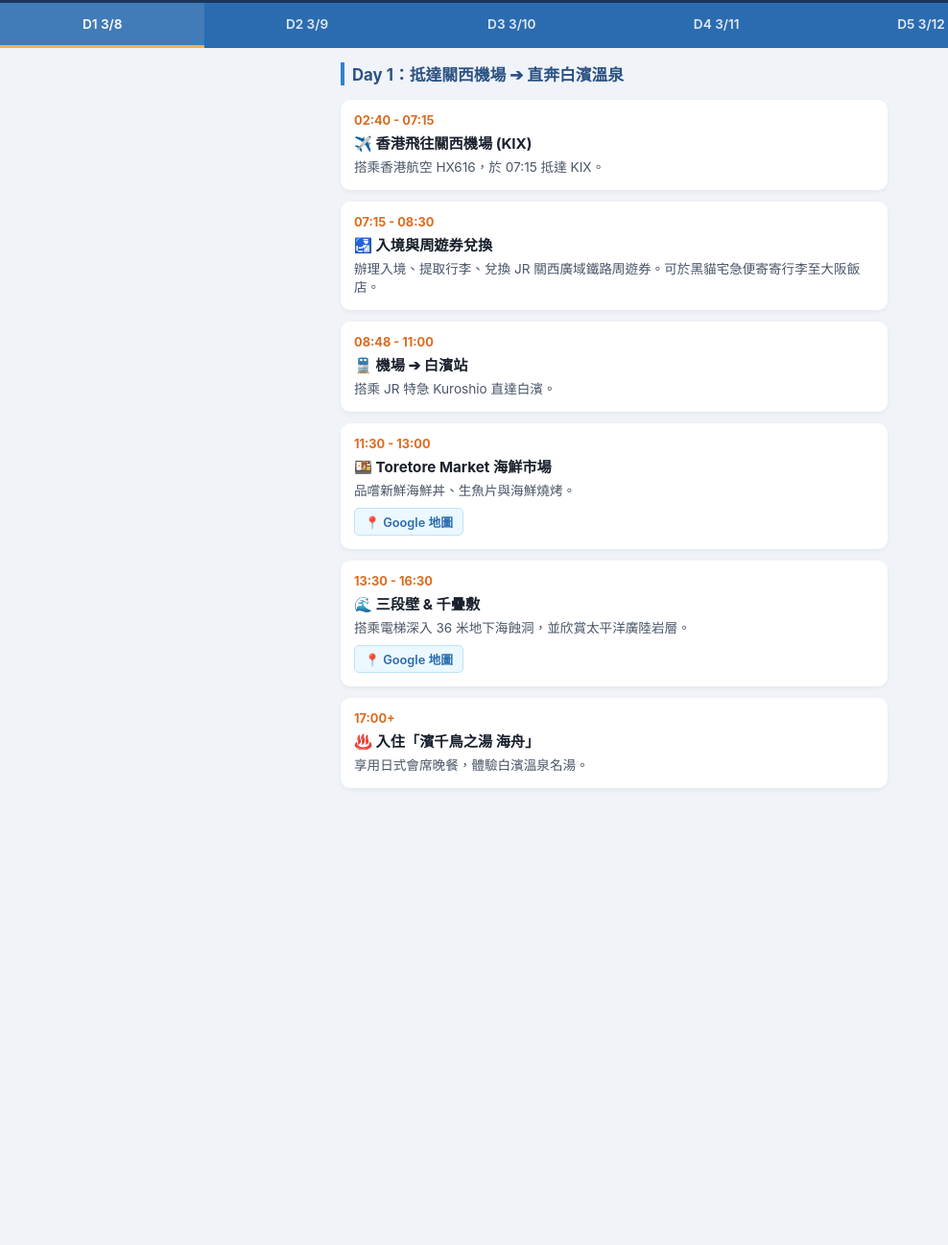
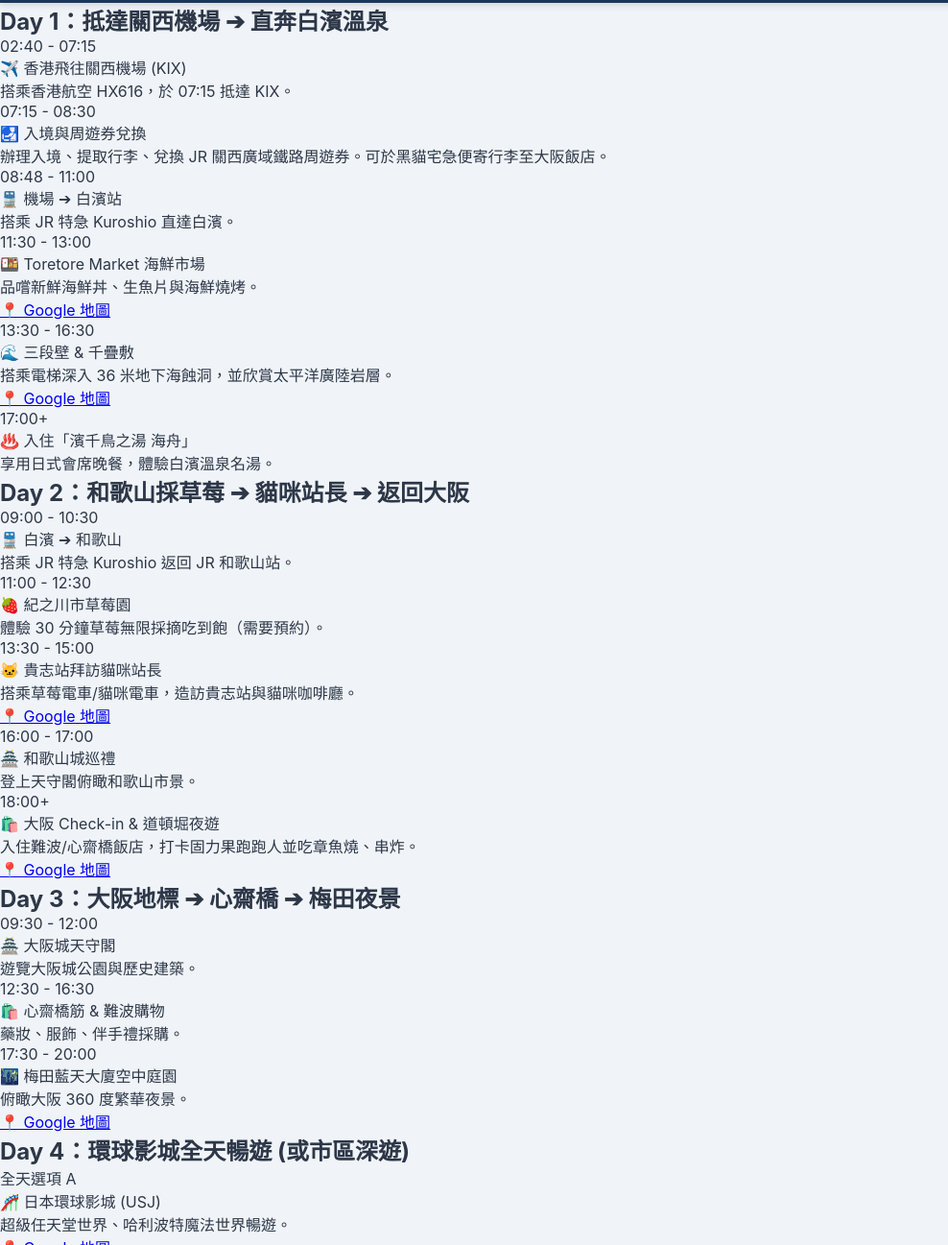
Before and after one commit to JAEL-AI/Platform, a plain HTML site: page index.html in a window 1280 px wide. Shown: the part 85-1382 px from the top of the page at 96% size, without its empty margins (0-988 px from the left). Before the commit the page ends 963 px from the top, so only its background shows below. Drawn offline with Linux system fonts and the light colour scheme.

Commit message:
Update index.html

```diff
--- a/index.html
+++ b/index.html
@@ -1,191 +1,182 @@
 <!DOCTYPE html>
-<html lang="zh-HK">
+<html lang="zh-TW">
 <head>
   <meta charset="UTF-8">
-  <meta name="viewport" content="width=device-width, initial-scale=1.0, maximum-scale=1.0, user-scalable=no">
-  <title>大阪5日遊行程</title>
+  <meta name="viewport" content="width=device-width, initial-scale=1.0">
+  <title>大阪・白濱・和歌山 5日遊</title>
   <link rel="stylesheet" href="style.css">
-  <link rel="manifest" href="manifest.json">
-  <meta name="theme-color" content="#1a365d">
-  <link rel="apple-touch-icon" href="https://img.icons8.com/color/192/japan-map.png">
 </head>
 <body>
 
-  <!-- Header -->
   <header>
     <h1>大阪・白濱・和歌山 5日遊</h1>
-    <p>2027/03/08 - 03/12 | 香港航空 HX616</p>
+    <p>2027/03/08 - 03/12 | 去程: HX616 | 回程: HX613</p>
   </header>
 
-  <!-- Navigation Tabs -->
-  <nav class="nav-tabs">
-    <button class="tab-btn active" onclick="switchDay(1)">D1 3/8</button>
-    <button class="tab-btn" onclick="switchDay(2)">D2 3/9</button>
-    <button class="tab-btn" onclick="switchDay(3)">D3 3/10</button>
-    <button class="tab-btn" onclick="switchDay(4)">D4 3/11</button>
-    <button class="tab-btn" onclick="switchDay(5)">D5 3/12</button>
-    <button class="tab-btn" onclick="switchDay('info')">ℹ️ 資訊</button>
+  <nav>
+    <!-- Navigation links if applicable -->
   </nav>
 
-  <!-- Content Sections -->
-  <main class="container">
+  <main>
 
     <!-- Day 1 -->
-    <section id="day-1" class="day-content active">
+    <section>
       <h2>Day 1：抵達關西機場 ➔ 直奔白濱溫泉</h2>
-      <div class="timeline">
-        <div class="card">
-          <div class="time">02:40 - 07:15</div>
-          <div class="title">✈️ 香港飛往關西機場 (KIX)</div>
-          <div class="desc">搭乘香港航空 HX616，於 07:15 抵達 KIX。</div>
+      <div>
+        <div>
+          <div>02:40 - 07:15</div>
+          <div>✈️ 香港飛往關西機場 (KIX)</div>
+          <div>搭乘香港航空 HX616，於 07:15 抵達 KIX。</div>
         </div>
-        <div class="card">
-          <div class="time">07:15 - 08:30</div>
-          <div class="title">🛃 入境與周遊券兌換</div>
-          <div class="desc">辦理入境、提取行李、兌換 JR 關西廣域鐵路周遊券。可於黑貓宅急便寄寄行李至大阪飯店。</div>
+        <div>
+          <div>07:15 - 08:30</div>
+          <div>🛃 入境與周遊券兌換</div>
+          <div>辦理入境、提取行李、兌換 JR 關西廣域鐵路周遊券。可於黑貓宅急便寄行李至大阪飯店。</div>
         </div>
-        <div class="card">
-          <div class="time">08:48 - 11:00</div>
-          <div class="title">🚆 機場 ➔ 白濱站</div>
-          <div class="desc">搭乘 JR 特急 Kuroshio 直達白濱。</div>
+        <div>
+          <div>08:48 - 11:00</div>
+          <div>🚆 機場 ➔ 白濱站</div>
+          <div>搭乘 JR 特急 Kuroshio 直達白濱。</div>
         </div>
-        <div class="card">
-          <div class="time">11:30 - 13:00</div>
-          <div class="title">🍱 Toretore Market 海鮮市場</div>
-          <div class="desc">品嚐新鮮海鮮丼、生魚片與海鮮燒烤。</div>
-          <a class="map-btn" href="https://maps.google.com/?q=Toretore+Market+Shirahama" target="_blank">📍 Google 地圖</a>
+        <div>
+          <div>11:30 - 13:00</div>
+          <div>🍱 Toretore Market 海鮮市場</div>
+          <div>品嚐新鮮海鮮丼、生魚片與海鮮燒烤。</div>
+          <a href="https://maps.google.com/?q=Toretore+Market+Shirahama" target="_blank">📍 Google 地圖</a>
         </div>
-        <div class="card">
-          <div class="time">13:30 - 16:30</div>
-          <div class="title">🌊 三段壁 & 千疊敷</div>
-          <div class="desc">搭乘電梯深入 36 米地下海蝕洞，並欣賞太平洋廣陸岩層。</div>
-          <a class="map-btn" href="https://maps.google.com/?q=Sandanbeki+Cave" target="_blank">📍 Google 地圖</a>
+        <div>
+          <div>13:30 - 16:30</div>
+          <div>🌊 三段壁 &amp; 千疊敷</div>
+          <div>搭乘電梯深入 36 米地下海蝕洞，並欣賞太平洋廣陸岩層。</div>
+          <a href="https://maps.google.com/?q=Sandanbeki+Cave" target="_blank">📍 Google 地圖</a>
         </div>
-        <div class="card">
-          <div class="time">17:00+</div>
-          <div class="title">♨️ 入住「濱千鳥之湯 海舟」</div>
-          <div class="desc">享用日式會席晚餐，體驗白濱溫泉名湯。</div>
+        <div>
+          <div>17:00+</div>
+          <div>♨️ 入住「濱千鳥之湯 海舟」</div>
+          <div>享用日式會席晚餐，體驗白濱溫泉名湯。</div>
         </div>
       </div>
     </section>
 
     <!-- Day 2 -->
-    <section id="day-2" class="day-content">
+    <section>
       <h2>Day 2：和歌山採草莓 ➔ 貓咪站長 ➔ 返回大阪</h2>
-      <div class="timeline">
-        <div class="card">
-          <div class="time">09:00 - 10:30</div>
-          <div class="title">🚆 白濱 ➔ 和歌山</div>
-          <div class="desc">搭乘 JR 特急 Kuroshio 返回 JR 和歌山站。</div>
+      <div>
+        <div>
+          <div>09:00 - 10:30</div>
+          <div>🚆 白濱 ➔ 和歌山</div>
+          <div>搭乘 JR 特急 Kuroshio 返回 JR 和歌山站。</div>
         </div>
-        <div class="card">
-          <div class="time">11:00 - 12:30</div>
-          <div class="title">🍓 紀之川市草莓園</div>
-          <div class="desc">體驗 30 分鐘草莓無限採摘吃到飽（需要預約）。</div>
+        <div>
+          <div>11:00 - 12:30</div>
+          <div>🍓 紀之川市草莓園</div>
+          <div>體驗 30 分鐘草莓無限採摘吃到飽（需要預約）。</div>
         </div>
-        <div class="card">
-          <div class="time">13:30 - 15:00</div>
-          <div class="title">🐱 貴志站拜訪貓咪站長</div>
-          <div class="desc">搭乘草莓電車/貓咪電車，造訪貴志站與貓咪咖啡廳。</div>
-          <a class="map-btn" href="https://maps.google.com/?q=Kishi+Station+Wakayama" target="_blank">📍 Google 地圖</a>
+        <div>
+          <div>13:30 - 15:00</div>
+          <div>🐱 貴志站拜訪貓咪站長</div>
+          <div>搭乘草莓電車/貓咪電車，造訪貴志站與貓咪咖啡廳。</div>
+          <a href="https://maps.google.com/?q=Kishi+Station+Wakayama" target="_blank">📍 Google 地圖</a>
         </div>
-        <div class="card">
-          <div class="time">16:00 - 17:00</div>
-          <div class="title">🏯 和歌山城巡禮</div>
-          <div class="desc">登上天守閣俯瞰和歌山市景。</div>
+        <div>
+          <div>16:00 - 17:00</div>
+          <div>🏯 和歌山城巡禮</div>
+          <div>登上天守閣俯瞰和歌山市景。</div>
         </div>
-        <div class="card">
-          <div class="time">18:00+</div>
-          <div class="title">🛍️ 大阪 Check-in & 道頓堀夜遊</div>
-          <div class="desc">入住難波/心齋橋飯店，打卡固力果跑跑人並吃章魚燒、串炸。</div>
-          <a class="map-btn" href="https://maps.google.com/?q=Dotonbori+Osaka" target="_blank">📍 Google 地圖</a>
+        <div>
+          <div>18:00+</div>
+          <div>🛍️ 大阪 Check-in &amp; 道頓堀夜遊</div>
+          <div>入住難波/心齋橋飯店，打卡固力果跑跑人並吃章魚燒、串炸。</div>
+          <a href="https://maps.google.com/?q=Dotonbori+Osaka" target="_blank">📍 Google 地圖</a>
         </div>
       </div>
     </section>
 
     <!-- Day 3 -->
-    <section id="day-3" class="day-content">
+    <section>
       <h2>Day 3：大阪地標 ➔ 心齋橋 ➔ 梅田夜景</h2>
-      <div class="timeline">
-        <div class="card">
-          <div class="time">09:30 - 12:00</div>
-          <div class="title">🏯 大阪城天守閣</div>
-          <div class="desc">遊覽大阪城公園與歷史建築。</div>
+      <div>
+        <div>
+          <div>09:30 - 12:00</div>
+          <div>🏯 大阪城天守閣</div>
+          <div>遊覽大阪城公園與歷史建築。</div>
         </div>
-        <div class="card">
-          <div class="time">12:30 - 16:30</div>
-          <div class="title">🛍️ 心齋橋筋 & 難波購物</div>
-          <div class="desc">藥妝、服飾、伴手禮採購。</div>
+        <div>
+          <div>12:30 - 16:30</div>
+          <div>🛍️ 心齋橋筋 &amp; 難波購物</div>
+          <div>藥妝、服飾、伴手禮採購。</div>
         </div>
-        <div class="card">
-          <div class="time">17:30 - 20:00</div>
-          <div class="title">🌃 梅田藍天大廈空中庭園</div>
-          <div class="desc">俯瞰大阪 360 度繁華夜景。</div>
-          <a class="map-btn" href="https://maps.google.com/?q=Umeda+Sky+Building" target="_blank">📍 Google 地圖</a>
+        <div>
+          <div>17:30 - 20:00</div>
+          <div>🌃 梅田藍天大廈空中庭園</div>
+          <div>俯瞰大阪 360 度繁華夜景。</div>
+          <a href="https://maps.google.com/?q=Umeda+Sky+Building" target="_blank">📍 Google 地圖</a>
         </div>
       </div>
     </section>
 
     <!-- Day 4 -->
-    <section id="day-4" class="day-content">
+    <section>
       <h2>Day 4：環球影城全天暢遊 (或市區深遊)</h2>
-      <div class="timeline">
-        <div class="card">
-          <div class="time">全天選項 A</div>
-          <div class="title">🎢 日本環球影城 (USJ)</div>
-          <div class="desc">超級任天堂世界、哈利波特魔法世界暢遊。</div>
-          <a class="map-btn" href="https://maps.google.com/?q=Universal+Studios+Japan" target="_blank">📍 Google 地圖</a>
+      <div>
+        <div>
+          <div>全天選項 A</div>
+          <div>🎢 日本環球影城 (USJ)</div>
+          <div>超級任天堂世界、哈利波特魔法世界暢遊。</div>
+          <a href="https://maps.google.com/?q=Universal+Studios+Japan" target="_blank">📍 Google 地圖</a>
         </div>
-        <div class="card">
-          <div class="time">全天選項 B</div>
-          <div class="title">🗼 通天閣 / 新世界 / 阿倍野 HARUKAS</div>
-          <div class="desc">走訪懷舊商圈，登頂阿倍野 HARUKAS 300 展望台。</div>
+        <div>
+          <div>全天選項 B</div>
+          <div>🗼 通天閣 / 新世界 / 阿倍野 HARUKAS</div>
+          <div>走訪懷舊商圈，登頂阿倍野 HARUKAS 300 展望台。</div>
         </div>
       </div>
     </section>
 
     <!-- Day 5 -->
-    <section id="day-5" class="day-content">
+    <section>
       <h2>Day 5：黑門市場 ➔ 機場返港</h2>
-      <div class="timeline">
-        <div class="card">
-          <div class="time">09:30 - 12:00</div>
-          <div class="title">🥩 黑門市場早午餐</div>
-          <div class="desc">享用和牛燒肉、海鮮丼，進行最後補貨。</div>
-          <a class="map-btn" href="https://maps.google.com/?q=Kuromon+Market" target="_blank">📍 Google 地圖</a>
+      <div>
+        <div>
+          <div>09:30 - 12:00</div>
+          <div>🥩 黑門市場早午餐</div>
+          <div>享用和牛燒肉、海鮮丼，進行最後補貨。</div>
+          <a href="https://maps.google.com/?q=Kuromon+Market" target="_blank">📍 Google 地圖</a>
         </div>
-        <div class="card">
-          <div class="time">12:30 - 13:30</div>
-          <div class="title">🚆 南海電鐵直達關西機場</div>
-          <div class="desc">搭乘南海電鐵 Rapi:t 直達關西機場（約 40 分鐘）。</div>
+        <div>
+          <div>12:30 - 13:30</div>
+          <div>🚆 南海電鐵直達關西機場</div>
+          <div>搭乘南海電鐵 Rapi:t 直達關西機場（約 40 分鐘）。</div>
         </div>
-        <div class="card">
-          <div class="time">13:30+</div>
-          <div class="title">🛍️ 機場免稅店採購 & 返港</div>
-          <div class="desc">辦理登機手續並準備搭機返回香港。</div>
+        <div>
+          <div>13:30+</div>
+          <div>🛍️ 機場免稅店採購 &amp; 搭乘 HX613 返港</div>
+          <div>辦理登機手續，最後免稅採購，搭乘香港航空 HX613 返回香港。</div>
         </div>
       </div>
     </section>
 
-    <!-- Info & Memo Section -->
-    <section id="day-info" class="day-content">
+    <!-- Practical Info -->
+    <section>
       <h2>ℹ️ 實用資訊與離線備忘錄</h2>
-      <div class="card">
-        <div class="title">🏨 飯店資訊</div>
+      <div>
+        <div>✈️ 航班資訊</div>
+        <p><strong>去程：</strong>香港航空 HX616 (02:40 - 07:15)<br><strong>回程：</strong>香港航空 HX613</p>
+      </div>
+      <div>
+        <div>🏨 飯店資訊</div>
         <p><strong>白濱：</strong>浜千鳥の湯 海舟<br>TEL: +81 739-82-2220</p>
       </div>
-      <div class="card">
-        <div class="title">🎫 交通票券</div>
+      <div>
+        <div>🎫 交通票券</div>
         <p>JR 關西廣域鐵路周遊券 (5日券)</p>
       </div>
-      <div class="card">
-        <div class="title">📝 隨手記/購物清單 (自動自動儲存)</div>
-        <textarea id="memo-input" placeholder="在此輸入購物清單或備忘錄..."></textarea>
+      <div>
+        <div>📝 隨手記/購物清單 (自動儲存)</div>
       </div>
     </section>
 
   </main>
 
-  <script src="app.js"></script>
 </body>
 </html>
```
